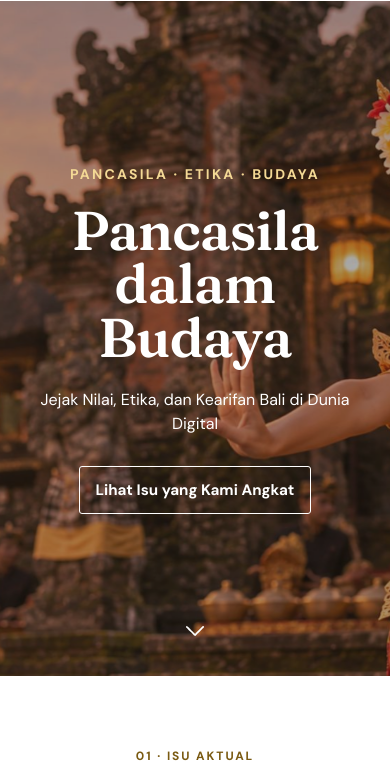
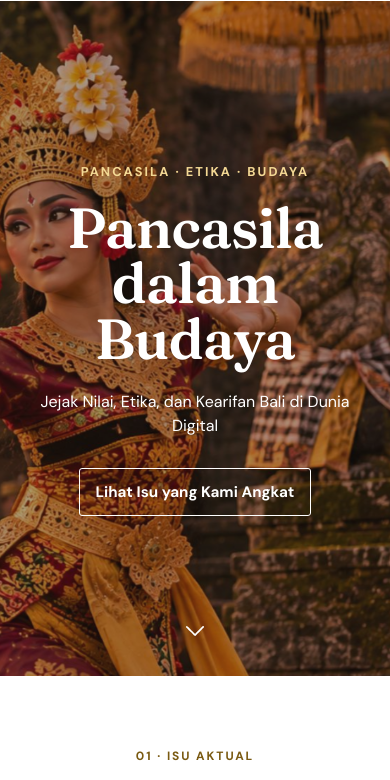
Before and after one commit to PutuRevata/pancasiladalambudaya, a plain HTML site: page index.html in a window 390 px wide. Shown: the part 63-843 px from the top of the page. Drawn offline with Linux system fonts and the light colour scheme.

Commit message:
Update style.css

```diff
--- a/css/style.css
+++ b/css/style.css
@@ -552,10 +552,12 @@ h1, h2 { font-family: var(--font-judul); font-weight: 600; line-height: 1.1; }
   .site-header__cta-short { display: inline; }
   .page-shell { width: min(calc(100% - 36px), var(--lebar-isi)); padding-top: 56px; }
   .home-hero { height: 80vh; height: 80svh; }
+  .home-hero__slide { background-position: right center; }
   .home-hero__content { width: min(calc(100% - 40px), 1180px); }
+  .home-hero__eyebrow { font-size: .8rem; }
   .home-hero__eyebrow-desktop { display: none; }
   .home-hero__eyebrow-mobile { display: inline; }
-  .home-hero__content h1 { max-width: 14ch; font-size: clamp(3.1rem, 14vw, 5.3rem); }
+  .home-hero__content h1 { max-width: 14ch; font-size: clamp(3.2rem, 14.5vw, 5.5rem); }
 }
 @media (max-width: 899px) {
   .isu { padding: 72px 18px; }
```
